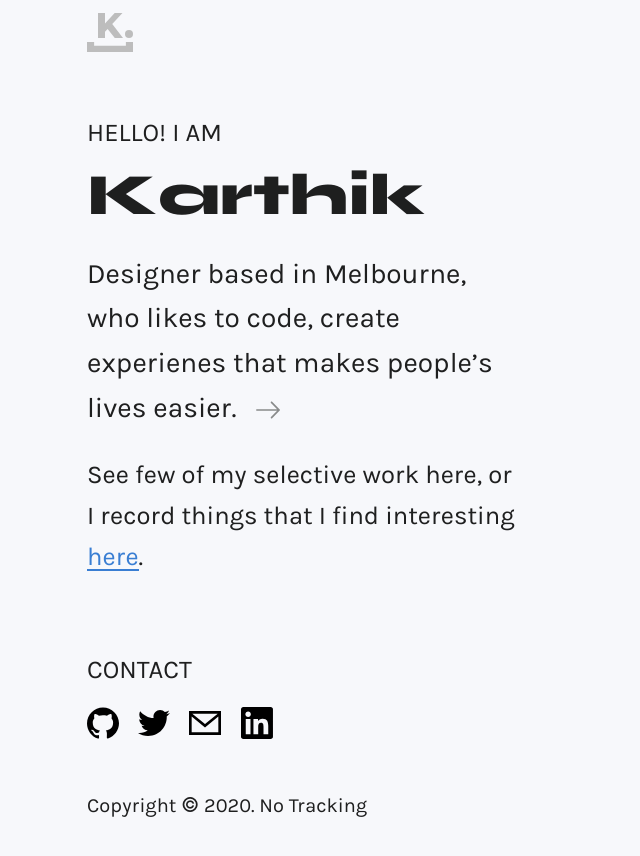
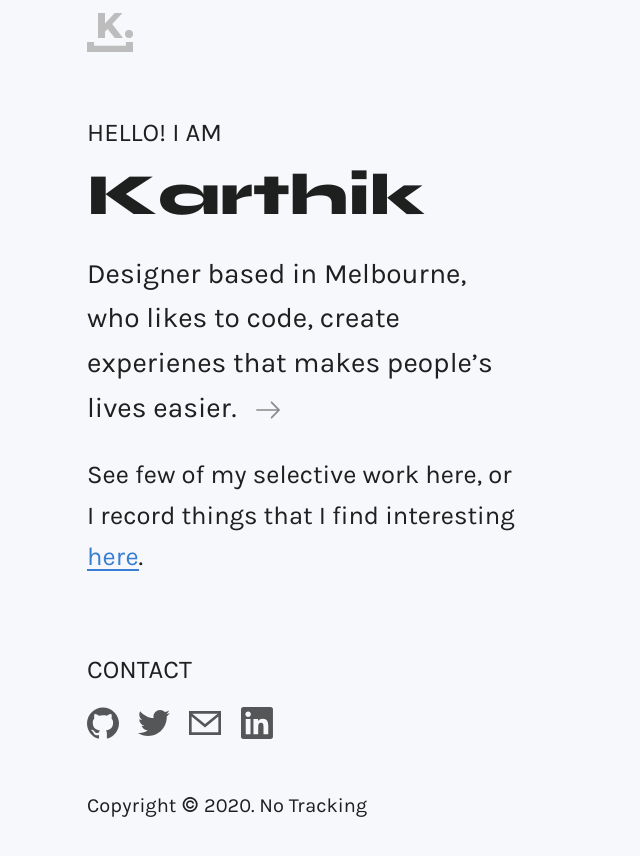
Before and after one commit to k97/jnana, a Next.js app: page / in a window 1280 px wide. Shown: the top 856 px of the page, without its empty margins (0-640 px from the left). Built offline with nearby package versions, Linux system fonts and the light colour scheme.

Commit message:
dark mode support for icons

```diff
--- a/scss/_var.scss
+++ b/scss/_var.scss
@@ -3,7 +3,7 @@
 
   --fontHeaderFamily: 'Header Extra Bold', -apple-system, BlinkMacSystemFont, 'Segoe UI', Roboto, Oxygen, Ubuntu, Cantarell, 'Open Sans', 'Helvetica Neue', sans-serif;
 
-  --fontBoldFamily: 'Header Extra Bold', -apple-system, BlinkMacSystemFont, 'Segoe UI', Roboto, Oxygen, Ubuntu, Cantarell, 'Open Sans', 'Helvetica Neue', sans-serif;
+  --fontBoldFamily: 'Header Bold', -apple-system, BlinkMacSystemFont, 'Segoe UI', Roboto, Oxygen, Ubuntu, Cantarell, 'Open Sans', 'Helvetica Neue', sans-serif;
 
   --bodyBackground: #1D1D1D;
   --bodyColor: rgba(235, 235, 245, 0.6);
--- a/scss/index.scss
+++ b/scss/index.scss
@@ -29,5 +29,14 @@ body {
     cursor: pointer;
     width: 2.0rem;
     margin: 1.0rem 1.2rem 2.0rem 0;
+    opacity: 0.65;
+    transition: all 0.25s linear;
+    @media screen and (prefers-color-scheme: dark) {
+      opacity: 0.55;
+      filter: invert(1);
+    }
+    &:hover {
+      opacity: 1;
+    }
   }
 }
--- a/scss/pages/_homepage.scss
+++ b/scss/pages/_homepage.scss
@@ -15,6 +15,9 @@
     margin:0 1.2rem;
     opacity: 0.5;
     transition: all 0.25s linear;
+    @media screen and (prefers-color-scheme: dark) {
+      filter: invert(1);
+    }
     &:hover {
       opacity: 1.0;
     }
```
